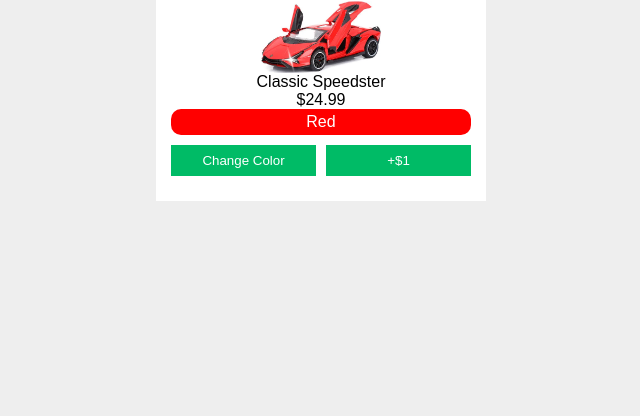
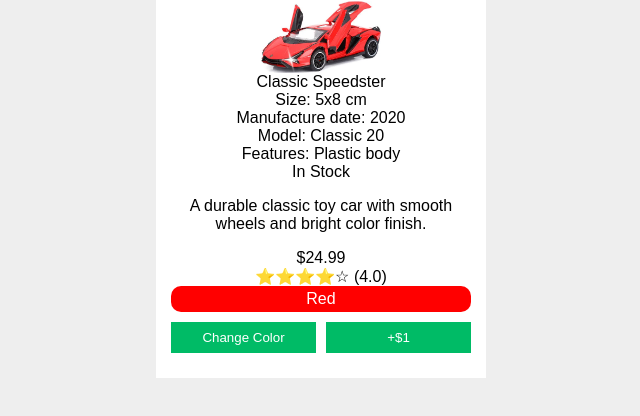
Before and after one commit to bikeshghising/Lab3javaScript, a plain HTML site: page index.html in a window 1280 px wide. Shown: the part 122-538 px from the top of the page, without its empty margins (319-959 px from the left). Drawn offline with Linux system fonts and the light colour scheme.

Commit message:
adding more features for car  in index

```diff
--- a/index.html
+++ b/index.html
@@ -13,7 +13,14 @@
     <div class="carDisplay">
       <img src="toyImage.webp" alt="toy car">
       <div id="carName">Classic Speedster</div>
-      <div >$<span id="price">24.99</span></div>
+      <div>Size: 5x8 cm</div>
+      <div>Manufacture date: 2020</div>
+      <div>Model: Classic 20</div>
+      <div>Features: Plastic body</div>
+      <div>In Stock</div>
+      <p>A durable classic toy car with smooth wheels and bright color finish.</p>
+      <div>$<span id="price">24.99</span></div>
+      <div>⭐⭐⭐⭐☆ (4.0)</div>
       <div class="carColor" id="colorDisplay">Red</div>
     </div>
 
```
